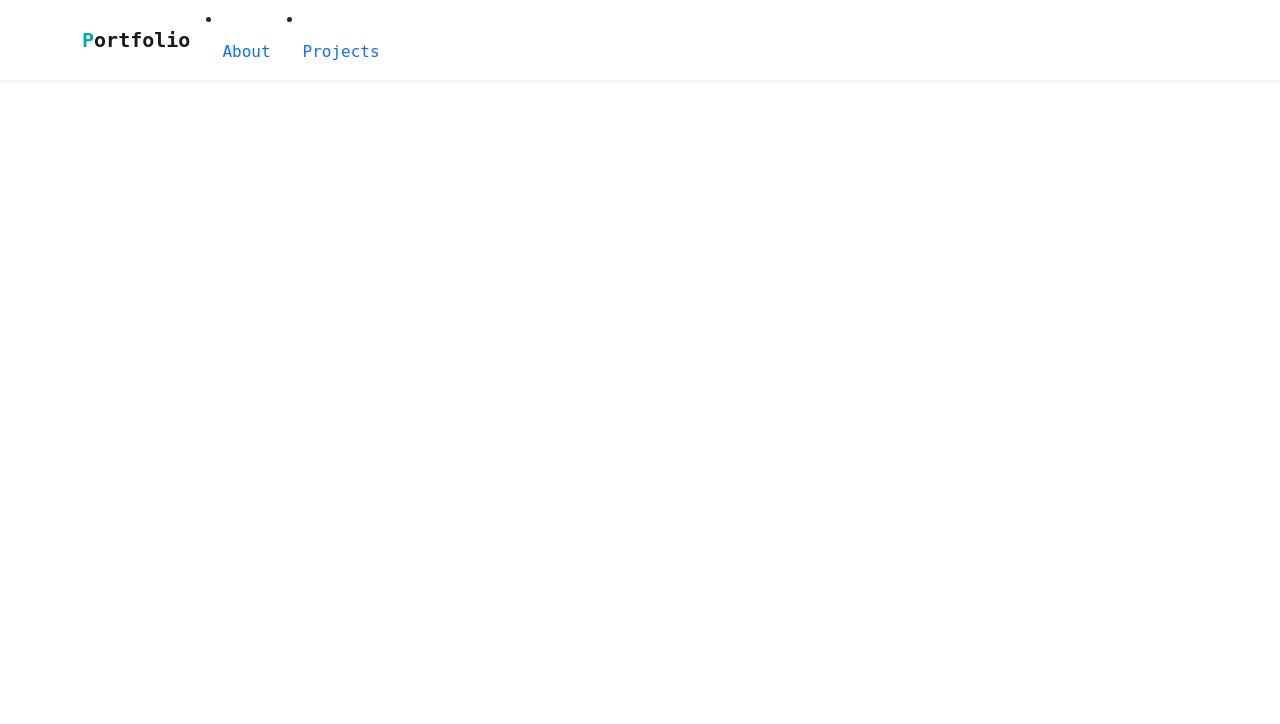
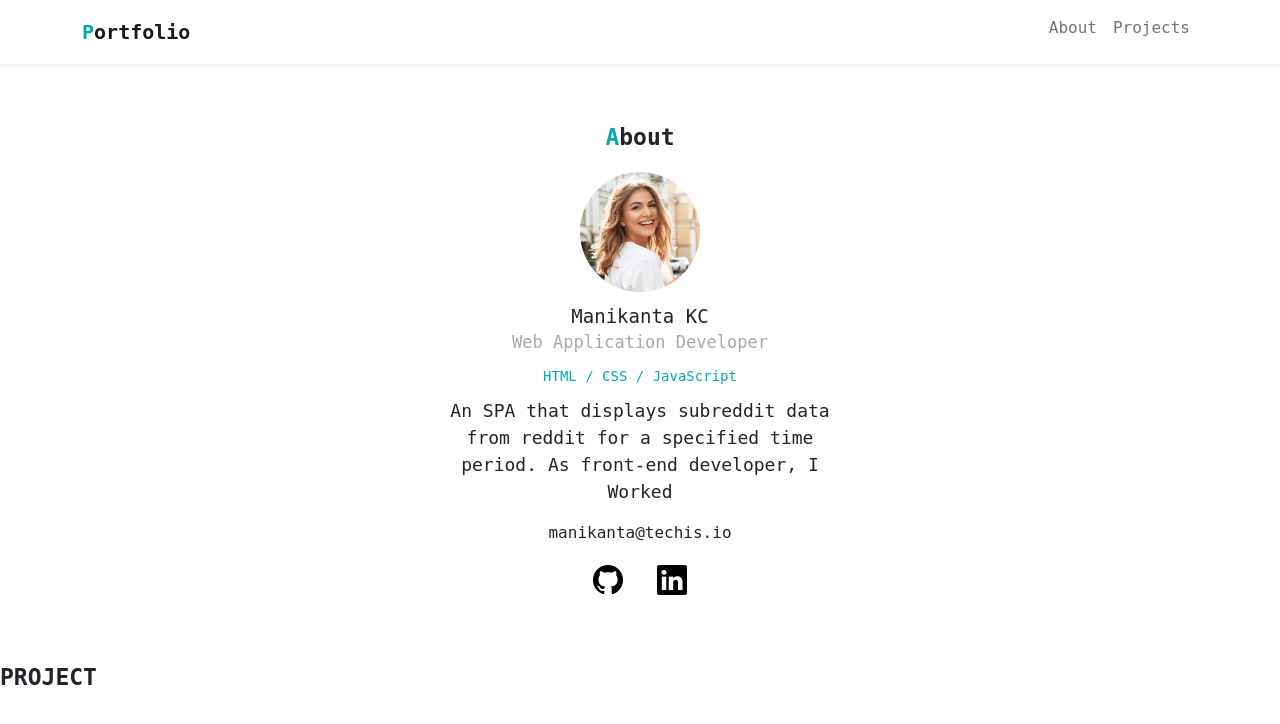
Before and after one commit to Manikantatechis/portfolio-Manikanta, a PHP site: page / in a window 1280 px wide. Shown: the top 724 px of the page. Run offline with PHP 8.4, Linux system fonts and the light colour scheme; some libraries are stand-ins or nearby versions.

Commit message:
completed

```diff
--- a/index.html
+++ b/index.html
@@ -1,25 +1,38 @@
 <!DOCTYPE html>
-<html lang='en'>
+<html lang="en">
   <head>
-    <meta charset='utf-8'>
-    <meta name='viewport' content="width=device-width, initial-scale=1">
-    <lin rel='icon' type="image/png" href="img/techis-logo.png">
-    <link href="https://cdn.jsdelivr.net/npm/bootstrap@5.1.3/dist/css/bootstrap.min.css" rel="stylesheet" integrity="sha384-1BmE4kWBq78iYhFldvKuhfTAU6auU8tT94WrHftjDbrCEXSU1oBoqyl2QvZ6jIW3" crossorigin="anonymous">
-    <LINK REL="stylesheet" href="style.css">
+    <meta charset="utf-8" />
+    <meta name="viewport" content="width=device-width, initial-scale=1" />
+    <link rel="stylesheet" href="https://cdn.jsdelivr.net/npm/bootstrap-icons@1.7.2/font/bootstrap-icons.css">
+    <link rel="icon" type="image/png" href="img/techis-logo.png" />
+    <link
+      href="https://cdn.jsdelivr.net/npm/bootstrap@5.1.3/dist/css/bootstrap.min.css"
+      rel="stylesheet"
+      integrity="sha384-1BmE4kWBq78iYhFldvKuhfTAU6auU8tT94WrHftjDbrCEXSU1oBoqyl2QvZ6jIW3"
+      crossorigin="anonymous"
+    />
+    <link rel="stylesheet" href="style.css" />
 
     <title>Portfolio</title>
   </head>
   <body>
     <nav class="navbar navbar-expand-lg navbar-light shadow-sm">
       <div class="container">
-          <a class="navbar-brand title-icon" href="#"><span class="font-primary">P</span>ortfolio</a>
-          <button class="navbar-toggler" type="button" data-bs-toggle="collapse" data-bs-target="#navbarToggler">
+        <a class="navbar-brand title-icon" href="#"
+          ><span class="font-primary">P</span>ortfolio</a
+        >
+        <button
+          class="navbar-toggler"
+          type="button"
+          data-bs-toggle="collapse"
+          data-bs-target="#navbarToggler"
+        >
           <span class="navbar-toggler-icon"></span>
         </button>
-          <div class="collapse navbar-collapse" id="navbarToggler"
-            <ul class="navbar-nav ms -auto mb-2">
+        <div class="collapse navbar-collapse" id="navbarToggler">
+          <ul class="navbar-nav ms-auto mb-2">
             <li class="nav-item">
-                <a class="nav-link font-black" href="#About">About</a>
+              <a class="nav-link font-black" href="#about">About</a>
             </li>
             <li class="nav-item">
               <a class="nav-link font-black" href="#projects">Projects</a>
@@ -29,7 +42,22 @@
       </div>
     </nav>
 
-    <script src="https://cdn.jsdelivr.net/npm/bootstrap@5.1.3/dist/js/bootstrap.bundle.min.js" integrity="sha384-ka7Sk0Gln4gmtz2MlQnikT1wXgYsOg+OMhuP+IlRH9sENBO0LRn5q+8nbTov4+1p" crossorigin="anonymous"></script>
+    <div id="about">
+      <h2><span class="font-primary">A</span>bout</h2>
+      <img class="pic" src="img/sample-woman.jpg"/>
+      <div class="name">Manikanta KC</div>
+      <div class="vocation">Web Application Developer</div>
+      <div class="skills">HTML / CSS / JavaScript</div>
+      <p>An SPA that displays subreddit data from reddit for a specified time
+        period. As front-end developer, I Worked</p>
+      <div class="email">manikanta@techis.io</div>
+      <div class="icons">
+          <a href="#"><i class="bi bi-github"></i></a>
+          <a href="#"><i class="bi bi-linkedin ms-3"></i></a>
+      </div>
+    </div>
+    <div id="project">
+        <h2><span class="font_primary">P</span>ROJECT </h2>
+    </div>
   </body>
-
 </html>
--- a/style.css
+++ b/style.css
@@ -4,7 +4,59 @@ body{
 .font-primary{
     color:#00ABAE;
 }
+
 .title-icon{
     font-size:20px;
     font-weight:bold;
 }
+p{
+    font-size:18px;
+}
+h2{
+    font-weight: bold;
+    font-size: 23px;
+    margin-bottom: 20px;
+}
+a .font-black{
+    color:#000 !important;
+}
+
+#about{
+    margin:60px auto;
+    max-width: 400px;
+    text-align: center;
+}
+
+.pic{
+    border-radius: 50%;
+    width: 120px;
+    margin-bottom: 10px;
+}
+
+#about .name{
+    font-size: 19px;
+}
+
+#about .vocation{
+    font-size: 17px;
+    color: #A8A8AB;
+    MARGIN-BOTTOM:10PX;
+}
+
+#about .skills{
+    font-size:14px;
+    color:#00ABAE;
+    margin-bottom:10px;
+}
+
+#about .email{
+    margin-top: 14px;
+}
+#about .icons{
+    margin-top:14px;
+    font-size:30px;
+}
+
+#about .icons a {
+    color: #000
+}
```
Lines whose indentation alone changed are shown as unchanged.
